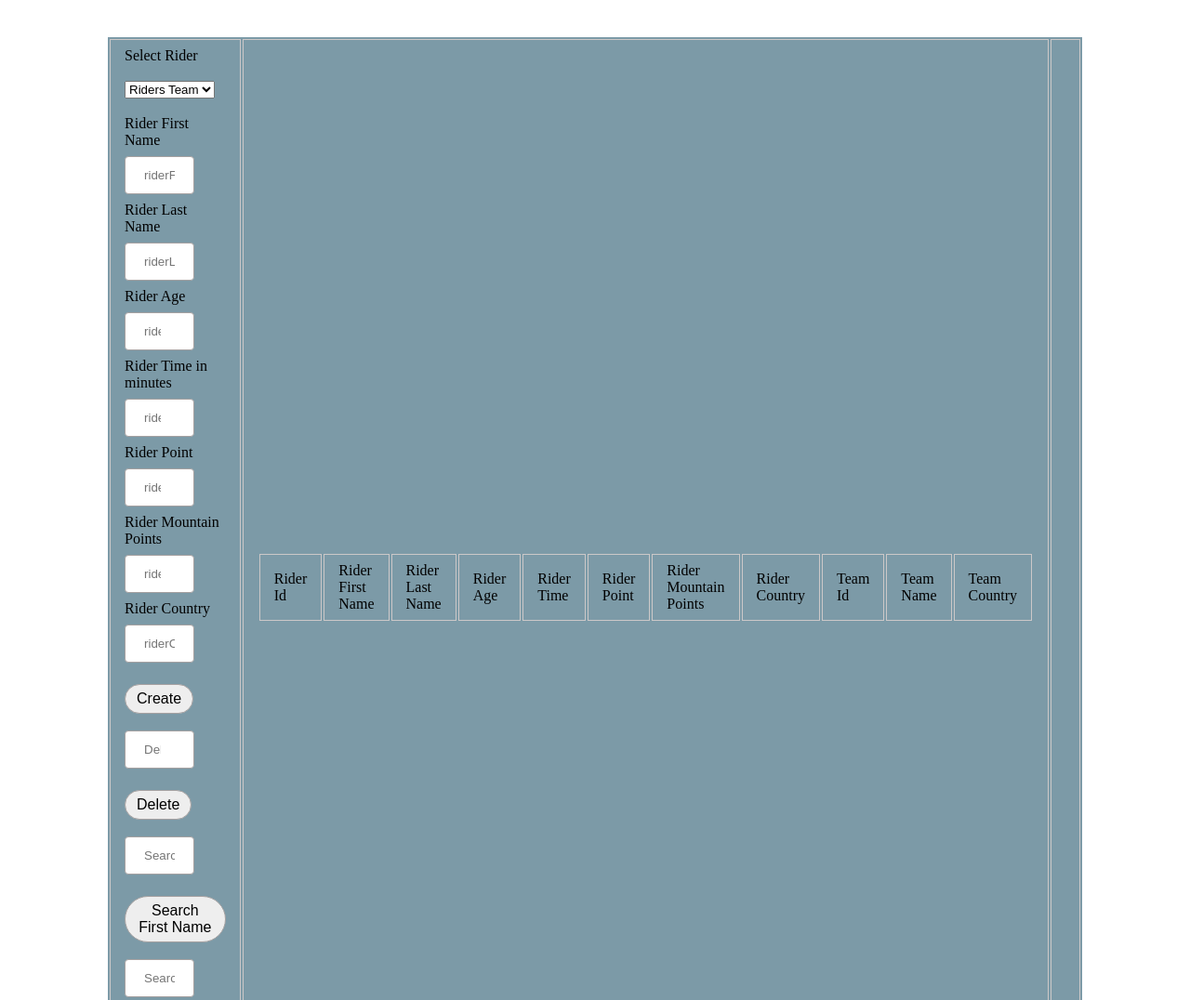
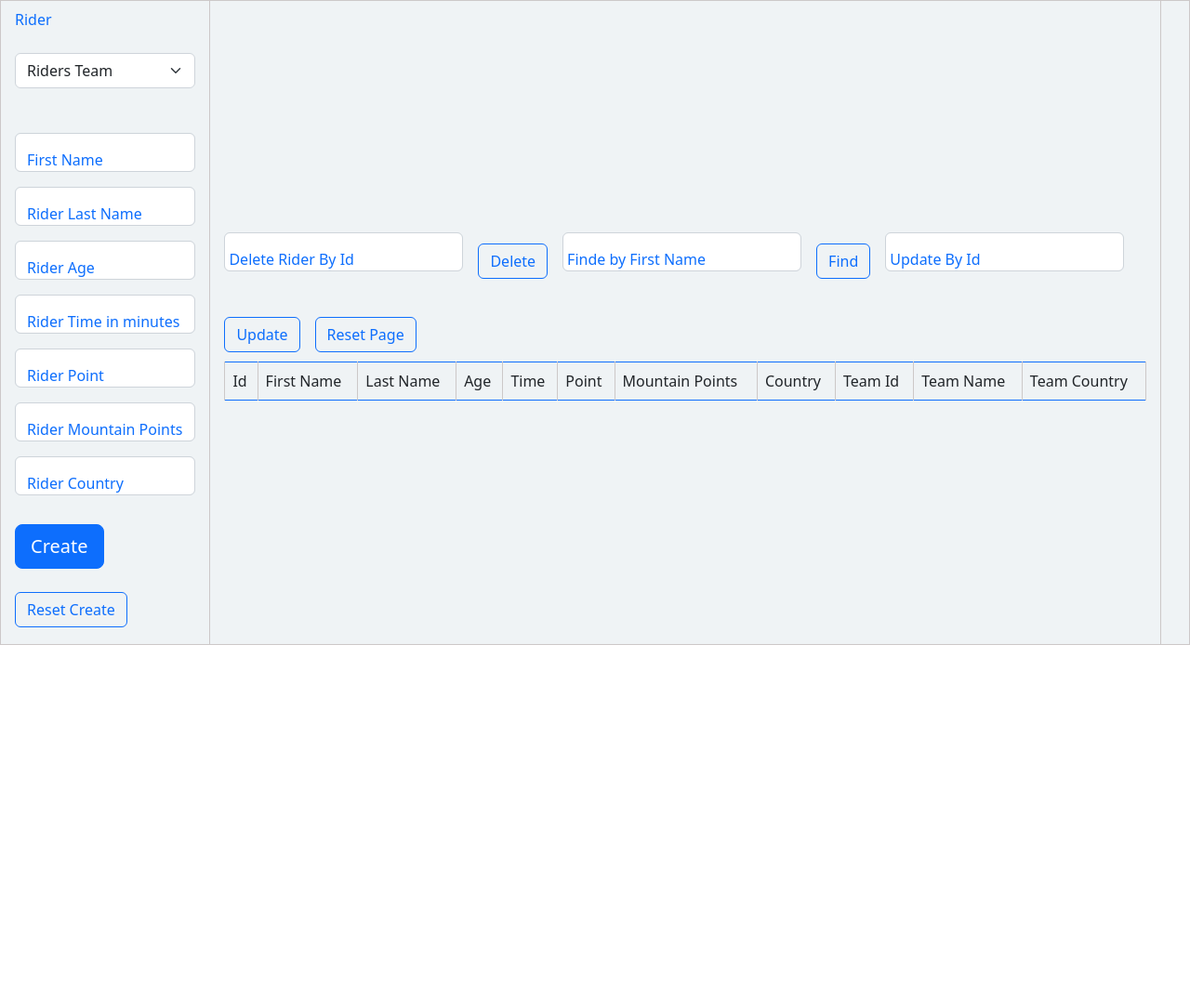
Before and after one commit to Jens-k-m-m/TourDeFranceFrontEnd, a website built with Parcel: page index.html in a window 1280 px wide. Shown: the top 1076 px of the page at 93% size. After the commit the page ends 800 px from the top, so only its background shows below. Built offline with nearby package versions, Linux system fonts and the light colour scheme; files whose address does not match are found by name.

Commit message:
CRUD style and bootstrap

```diff
--- a/css/style.css
+++ b/css/style.css
@@ -6,14 +6,19 @@ body {
 }
 
 table {
-  width: 80%;
-  margin: 40px auto;
-  background: rgb(124, 154, 167);
+  width: 100%;
+  margin: 0px auto;
+  background: rgb(239, 243, 245);
 }
 
 table.list {
   text-align: center;
   width: 100%;
+}
+
+.form-floating > .form-control, .form-floating > .form-control-plaintext, .form-floating > .form-select {
+  height: calc(2.5rem + 2px);
+  line-height: 1.25;
 }
 
 td {
@@ -27,13 +32,14 @@ tr:nth-child(even), table.list thead> tr{
 }
 
 input[type="text"],input[type="number"]{
-  width: 30%;
+  width: 50%;
   padding: 12px 20px;
   margin:8px 0;
   display: inline-block;
   border: 1px solid rgb(165,161,161);
   border-radius: 4px;
 }
+
 
 input[type="submit"],input[type="reset"]{
   background: #eee;
@@ -60,7 +66,7 @@ button{
   padding: 6px 12px;
   margin:15px 0 10px;
   display: inline-block;
-  border: 1px solid rgb(165,161,161);
+  border: 1px solid rgb(255, 254, 254);
   border-radius: 30px;
   font-size: 1rem;
   cursor: pointer;
--- a/index.html
+++ b/index.html
@@ -3,8 +3,15 @@
 <head>
   <meta charset="UTF-8">
   <title>Crud Operation</title>
+
   <link type="text/css" rel="stylesheet" href="css/style.css">
-
+  <!-- CSS only -->
+  <link href="https://cdn.jsdelivr.net/npm/bootstrap@5.2.0-beta1/dist/css/bootstrap.min.css" rel="stylesheet"
+        integrity="sha384-0evHe/X+R7YkIZDRvuzKMRqM+OrBnVFBL6DOitfPri4tjfHxaWutUpFmBp4vmVor" crossorigin="anonymous">
+  <!-- JavaScript Bundle with Popper -->
+  <script defer src="https://cdn.jsdelivr.net/npm/bootstrap@5.2.0-beta1/dist/js/bootstrap.bundle.min.js"
+          integrity="sha384-pprn3073KE6tl6bjs2QrFaJGz5/SUsLqktiwsUTF55Jfv3qYSDhgCecCxMW52nD2"
+          crossorigin="anonymous"></script>
 
 
 </head>
@@ -14,71 +21,103 @@
 <table>
   <tr>
     <td>
-      <form >
+      <form>
         <div>
-          <label >Select Rider</label>
+          <label class="text-primary">Rider</label>
           <br>
           <br>
-          <select  id="select"    required>
-            <option value="" selected disabled hidden  >Riders Team</option>
+          <select class="form-select" aria-label="Default select example" id="select">
+            <option value="" selected disabled hidden>Riders Team</option>
           </select>
           <br>
 
         </div>
         <br>
-        <div>
-          <label for="riderFirstName">Rider First Name</label>
-          <input required type="text" placeholder="riderFirstName" id="riderFirstName">
-        </div>
-        <div>
-          <label for="riderLastName">Rider Last Name</label>
-          <input required type="text" placeholder="riderLastName" id="riderLastName">
+        <div class="form-floating mb-3">
+          <input type="email" id="riderFirstName" placeholder="name@example.com" class="form-control">
+          <label for="riderFirstName" class="text-primary">First Name</label>
+
         </div>
 
-        <div>
-          <label for="riderAge">Rider Age </label>
-          <input required type="number" placeholder="riderAge" id="riderAge">
+        <div class="form-floating mb-3">
+          <input required type="email" placeholder="riderLastName" id="riderLastName" class="form-control">
+          <label for="riderLastName" class="text-primary">Rider Last Name</label>
+
         </div>
-        <div>
-          <label for="riderTime">Rider Time in minutes </label>
-          <input required type="number" placeholder="riderTime" id="riderTime">
+
+        <div class="form-floating mb-3">
+          <input required type="email" placeholder="riderAge" id="riderAge" class="form-control">
+          <label for="riderAge" class="text-primary">Rider Age </label>
+
         </div>
-        <div>
-          <label for="riderPoint">Rider Point </label>
-          <input required type="number" placeholder="riderPoint" id="riderPoint">
+        <div class="form-floating mb-3">
+          <input required type="email" placeholder="riderTime" id="riderTime" class="form-control">
+          <label for="riderTime" class="text-primary">Rider Time in minutes </label>
+
         </div>
-        <div>
-          <label for="riderMountainPoints">Rider Mountain Points </label>
-          <input required type="number" placeholder="riderMountainPoints" id="riderMountainPoints">
+        <div class="form-floating mb-3">
+          <input required type="email" placeholder="riderPoint" id="riderPoint" class="form-control">
+          <label for="riderPoint" class="text-primary">Rider Point </label>
+
         </div>
-        <div>
-          <label for="riderCountry">Rider Country </label>
-          <input required type="text" placeholder="riderCountry" id="riderCountry">
+        <div class="form-floating mb-3">
+          <input required type="email" placeholder="riderMountainPoints" id="riderMountainPoints" class="form-control">
+          <label for="riderMountainPoints" class="text-primary">Rider Mountain Points </label>
+
+        </div>
+        <div class="form-floating mb-3">
+          <input required type="email" placeholder="riderCountry" id="riderCountry" class="form-control">
+          <label for="riderCountry" class="text-primary">Rider Country </label>
         </div>
 
         <div class="form_action_button">
           <!--create riderID-->
-          <button type="button" id="create"> Create</button>
-
-          <!--delete riderID-->
-          <input type="number" placeholder="Delete Rider Id" id="riderId">
-          <button type="button" id="delete"> Delete</button>
-
-          <!--fine by frstName-->
-          <input type="text" placeholder="Search First Name" id="search-input">
-          <button type="button" id="search"> Search First Name</button>
-
-          <!--fine by riderID-->
-          <input type="text" placeholder="SearchById" id="search-id">
-          <button type="button" id="findID"> SearchById</button>
-
-          <button id="reset"  >Reset Page</button>
+          <button type="button" id="create" class="btn btn-primary btn-lg"> Create</button>
+          <button  href="index.html" class="btn btn-outline-primary">Reset Create</button>
         </div>
       </form>
 
     <td>
-      <table id="table">
+      <table id="table" class="table table-bordered border-primary">
+        <div>
+          <form>
+            <div class="row row-cols-lg-auto g-3 align-items-center">
 
+              <div class="form-floating mb-3 col">
+                <!--delete riderID-->
+                <input type="email" placeholder="Delete Rider Id" id="riderId" class="form-control">
+                <label for="riderId" class="text-primary">Delete Rider By Id</label>
+              </div>
+
+              <div class="col">
+                <button type="button" id="delete" class="btn btn-outline-primary"> Delete</button>
+              </div>
+
+              <div class="form-floating mb-3 col">
+                <!--fine by frstName-->
+                <input type="email" placeholder="Search First Name" id="search-input" class="form-control">
+                <label for="search-input" class="text-primary">Finde by First Name </label>
+              </div>
+
+              <div class="col">
+                <button type="button" id="search" class="btn btn-outline-primary"> Find</button>
+              </div>
+
+              <div class="form-floating mb-3 col">
+                <!--fine by riderID-->
+                <input type="email" placeholder="SearchById" id="search-id" class="form-control">
+                <label for="search-id" class="text-primary">Update By Id </label>
+              </div>
+              <div class="col">
+                <button type="button" id="findID" class="btn btn-outline-primary"> Update</button>
+              </div>
+
+              <div class="col">
+                <button id="reset" class="btn btn-outline-primary">Reset Page</button>
+              </div>
+            </div>
+          </form>
+        </div>
       </table>
 
     <td>
@@ -94,6 +133,5 @@
 <script src="js/delete.js"></script>
 
 
-
 </body>
 </html>
--- a/js/delete.js
+++ b/js/delete.js
@@ -1,7 +1,7 @@
 const riderIdDelete = document.getElementById('riderId');
 const deletebut = document.getElementById('delete');
 
-async function deleteCandidate(findId) {
+async function deleteRider(findId) {
   const url = "http://localhost:8080/delete/rider/" + findId;
   // const resp = await fetch(url);
   // const data = await resp.json();
@@ -18,5 +18,7 @@ async function deleteCandidate(findId) {
 }
 
 deletebut.addEventListener("click", async () => {
-  await deleteCandidate(riderIdDelete.value);
+  if (confirm('Do you want to delete this record,\nrider Id: ' + riderId.value)) {
+    await deleteRider(riderIdDelete.value);
+  }
 })
--- a/js/show.js
+++ b/js/show.js
@@ -34,12 +34,12 @@ function resetTable() {
 }
 function resetWeb() {
   table.innerHTML="";
-  getCandidates()
+  getRiders()
   tableHeadlines()
 }
 
 
-async function getCandidates() {
+async function getRiders() {
   const url = "http://localhost:8080/show/riders";
   const resp = await fetch(url);
   const respData = await resp.json();
@@ -50,18 +50,17 @@ async function getCandidates() {
 function tableHeadlines() {
   let rowCount = table.rows.length;
   let row = table.insertRow(rowCount);
-  row.insertCell(0).innerText = "Rider Id";
-  row.insertCell(1).innerText = "Rider First Name";
-  row.insertCell(2).innerText = "Rider Last Name";
-  row.insertCell(3).innerText = "Rider Age";
-  row.insertCell(4).innerText = "Rider Time";
-  row.insertCell(5).innerText = "Rider Point";
-  row.insertCell(6).innerText = "Rider Mountain Points";
-  row.insertCell(7).innerText = "Rider Country";
+  row.insertCell(0).innerText = "Id";
+  row.insertCell(1).innerText = "First Name";
+  row.insertCell(2).innerText = "Last Name";
+  row.insertCell(3).innerText = "Age";
+  row.insertCell(4).innerText = "Time";
+  row.insertCell(5).innerText = "Point";
+  row.insertCell(6).innerText = "Mountain Points";
+  row.insertCell(7).innerText = "Country";
   row.insertCell(8).innerHTML = "Team Id";
   row.insertCell(9).innerHTML = "Team Name";
   row.insertCell(10).innerHTML = "Team Country";
-
 }
 
 function addDataToRows(data) {
@@ -86,6 +85,6 @@ function addDataToRows(data) {
 function reloadTable(){
 
   resetTable();
-  getCandidates();
+  getRiders();
 }
 reloadTable();
--- a/js/update.js
+++ b/js/update.js
@@ -3,24 +3,24 @@ const findByIdBut = document.getElementById('findID');
 
 
 
-async function getCandidatesBySearchById(searchById) {
+async function getRiderBySearchById(searchById) {
   const url = "http://localhost:8080/findRiderById/rider/" + searchById;
   const resp = await fetch(url);
   const respData = await resp.json();
   console.log(respData);
   resetTable();
   addDataToRows(respData);
-  createEditFrom(respData);
+  riderEditFrom(respData);
 }
 
 findByIdBut.addEventListener("click", () => {
   const ridersById = inputEdit.value;
   if (ridersById) {
-    getCandidatesBySearchById(ridersById);
+    getRiderBySearchById(ridersById);
   }
 })
 
-function createEditFrom(data) {
+function riderEditFrom(data) {
   data.forEach(element => {
 
     let rowCount = table.rows.length;
```
